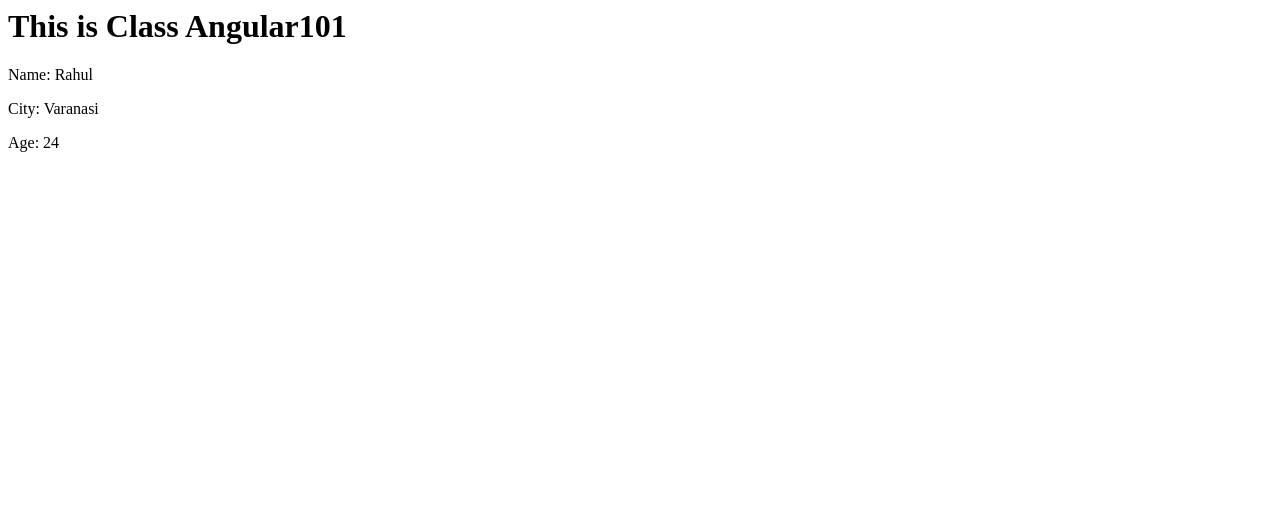
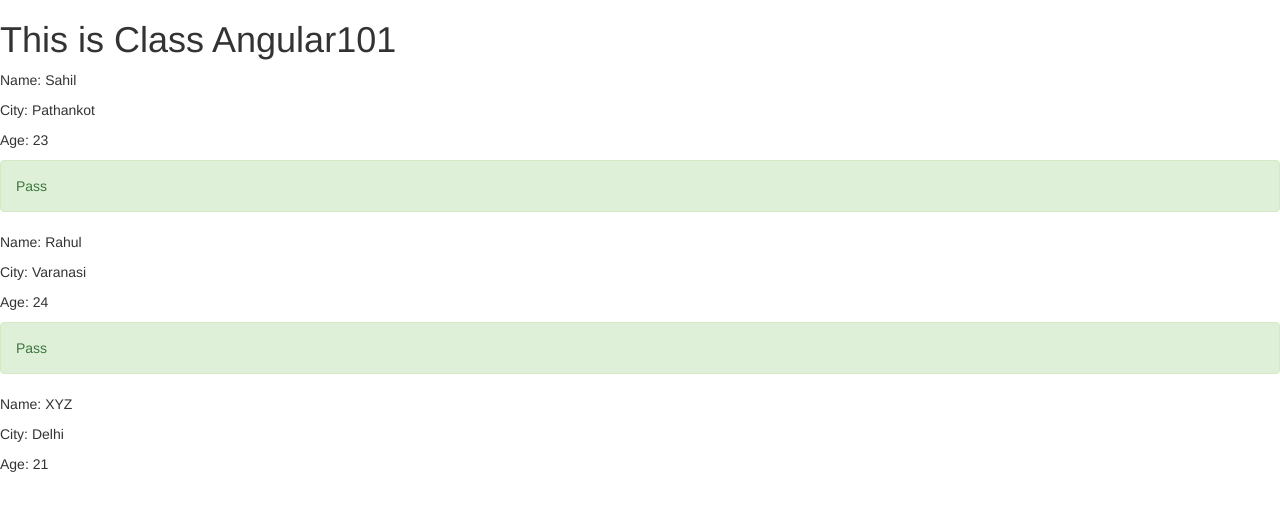
Before and after one commit to nivesh2/ANGULAR101, a website: page index.html in a window 1280 px wide. Drawn offline with nearby package versions, Linux system fonts and the light colour scheme.

Commit message:
some new directives added

```diff
--- a/index.html
+++ b/index.html
@@ -1,15 +1,22 @@
 <html ng-app="myApp">
     <head>
         <title>Angular101</title>
+        <link rel="stylesheet" href="/css/bootstrap.css">
         <script src="/node_modules/angular/angular.js"></script>
+
     </head>
     <body>
         <h1>This is Class {{"Angular" + "101"}}</h1>
 
         <div ng-controller="myController as c">
-            <p><span>Name: </span>{{c.student.name}}</p>
-            <p><span>City: </span>{{c.student.city}}</p>
-            <p><span>Age: </span>{{c.student.age}}</p>
+            <div ng-repeat="student in c.students">
+                <p><span>Name: </span>{{student.name}}</p>
+                <p><span>City: </span>{{student.city}}</p>
+                <p><span>Age: </span>{{student.age}}</p>
+
+                <p ng-show="student.passed" class="alert alert-success" role="alert">Pass</p>
+            </div>
+
         </div>
 
         <script src="/js/app.js"></script>
--- a/js/app.js
+++ b/js/app.js
@@ -1,16 +1,31 @@
 'use strict';
 
 
-var student={
+var student=[
+    {
+    name:'Sahil',
+    city:'Pathankot',
+    age:'23',
+    passed:true
+},
+{
     name:'Rahul',
     city:'Varanasi',
-    age:'24'
-};
+    age:'24',
+    passed:true
+},
+{
+    name:'XYZ',
+    city:'Delhi',
+    age:'21',
+    passed:false
+}
+];
 
 (function(){
     var app = angular.module('myApp',[]);
     app.controller('myController',function(){
-        this.student = student;
+        this.students = student;
     });
 
 })();
```
